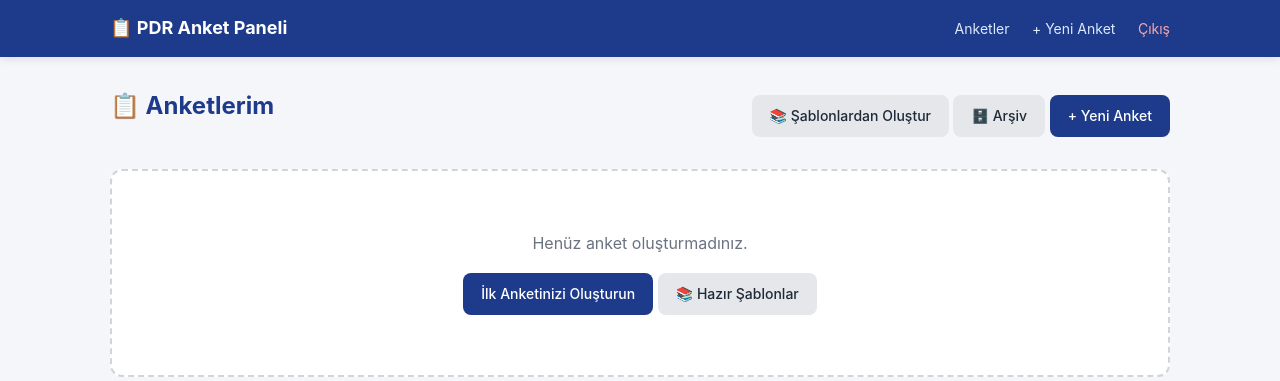
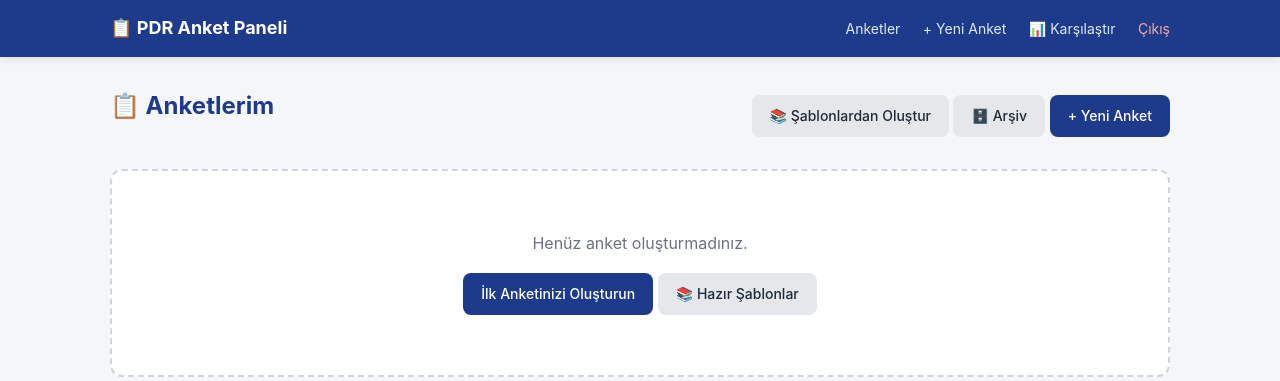
Before and after one commit to rusenozdili1-cloud/pdr-anket-paneli, a Flask app: page /panel in a window 1280 px wide. Shown: the top 381 px of the page. Run offline with Flask 3, Linux system fonts and the light colour scheme; the visitor is signed in with stand-in values (Sample User, id 1); data that the repository does not hold is empty.

Commit message:
Update base.html

```diff
--- a/templates/base.html
+++ b/templates/base.html
@@ -16,6 +16,7 @@
     <nav>
       <a href="{{ url_for('panel') }}">Anketler</a>
       <a href="{{ url_for('anket_yeni') }}">+ Yeni Anket</a>
+      <a href="{{ url_for('karsilastir') }}">📊 Karşılaştır</a>
       <a href="{{ url_for('logout') }}" class="cikis">Çıkış</a>
     </nav>
   </div>
```
